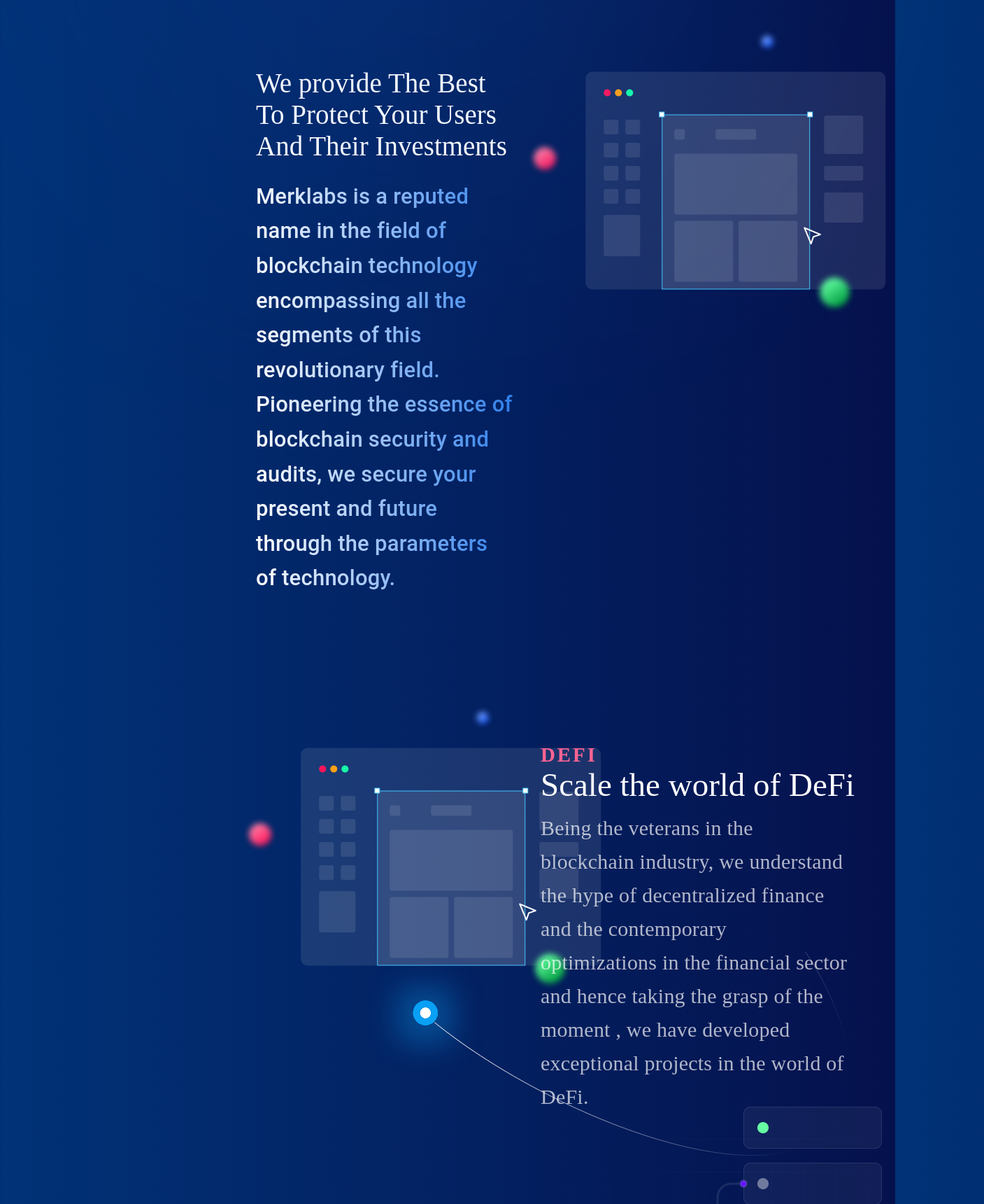
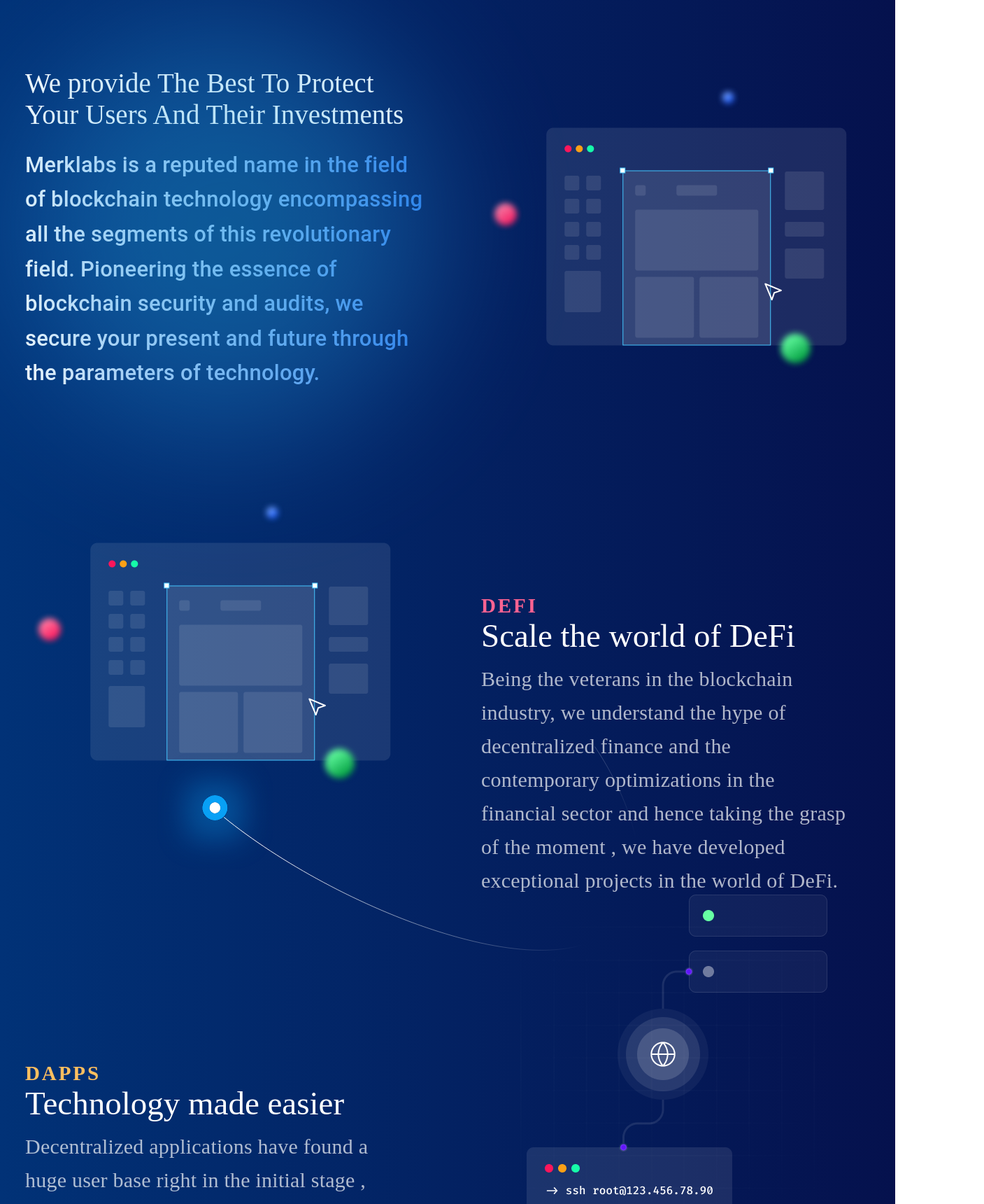
Before and after one commit to omarali18/bird-software-solutions-task, a React (Create React App) app: page / in a window 1280 px wide. Shown: the part 500-2220 px from the top of the page at 70% size, 1407 px wide, since content can reach past the window. Built offline with nearby package versions, Linux system fonts and the light colour scheme.

Commit message:
responsive

```diff
--- a/src/components/Audit.css
+++ b/src/components/Audit.css
@@ -14,3 +14,22 @@
     top: -40px;
     right: 80px;
 }
+@media only screen and (max-width: 600px)  {
+    .nionTwo{
+        /* margin-left: 180px; */
+        position: relative;
+    }
+    .link2{
+        position: absolute;
+        left: 0;
+        /* right: 90px; */
+        top: -46px
+        /* bottom: 5px; */
+    }
+    .neon2{
+        position: absolute;
+        top: -40px;
+        right: 0;
+    }
+
+}
--- a/src/components/Audit.js
+++ b/src/components/Audit.js
@@ -10,17 +10,17 @@ import expert from "../images/expert.png"
 
 const Audit = () => {
     return (
-        <Box sx={{ flexGrow: 1, mt:20, ml:"250px"}}>
-        <Grid container spacing={{ xs: 2, md: 3 }} columns={{ xs: 4, sm: 8, md: 12 }}>
+        <Box sx={{ flexGrow: 1, mt:20}}>
+        <Grid container spacing={{ xs: 2, md: 3 }} columns={{ xs: 4, sm: 8, md: 12, lg:12 }}>
 
-            <Grid  xs={2} sm={4} md={6} sx={{paddingLeft:"120px"}}>
+            <Grid  xs={4} sm={8} md={12} lg={6} className="centerAlign">
               <Box>
                 <img src={topImg} alt="" />
 
               </Box>
             </Grid>
 
-            <Grid xs={2} sm={4} md={6}  >
+            <Grid xs={4} sm={8} md={12} lg={6} sx={{pl:{ xs:5}}} >
              <Box className="we-provide">
               <Box>
 
@@ -36,18 +36,18 @@ const Audit = () => {
             </Grid>
 
             <Box sx={{ mt:6}}>
-                <Grid container spacing={{ xs: 2, md: 3 }} columns={{ xs: 4, sm: 8, md: 12 }}>
-                    <Grid xs={2} sm={4} md={8} sx={{mt:20, paddingLeft:"120px"}} >
+                <Grid container spacing={{ xs: 2, md: 3 }} columns={{ xs: 4, sm: 8, md: 12, lg:12 }}>
+                    <Grid xs={4} sm={8} md={12} lg={6} sx={{mt:20, pl:{ xs:8}}}  >
                         <Box className="we-provide">
                             <Box>
                                 <Typography sx={{fontSize:"29px", fontWeight: 600, lineHeight: "32px", letterSpacing: "0.1em", color:"#618DFF", fontFamily: 'Montserrat',fontStyle: "normal"}} variant="">Expert</Typography> <br />
                                 <Typography sx={{fontSize:"49px", lineHeight: "60px", color:"white", fontFamily: 'Montserrat'}} variant="h3">Expert Review</Typography>
-                                <Typography sx={{paddingTop:"10px", color:"rgba(255, 255, 255, 0.69)", fontSize:"30px", fontFamily: 'Montserrat',fontStyle: "normal", marginRight:"47px"}} variant='h6'>Experience the guidance of various trained professionals and developers who are with you at every phase of your projects. We not only develop your project but also give out the best recommendations for turning it into a huge success</Typography>
+                                <Typography sx={{paddingTop:"10px", color:"rgba(255, 255, 255, 0.69)", fontSize:"30px", fontFamily: 'Montserrat',fontStyle: "normal", marginRight:"47px"}} variant='h6'>Experience the guidance of various trained professionals and developers who are with you at every phase of your projects. We not only develop your project but also give out the best recommendations for turning it into a huge success.</Typography>
                             </Box>
                         </Box>
                     </Grid>
 
-                    <Grid  xs={2} sm={4} md={4} sx={{mt:20 }}>
+                    <Grid  xs={4} sm={8} md={12} lg={6} sx={{mt:{lg:20, md:10, sm:8, xs:5} }} className="centerAlign">
                         <Box>
                             <img src={expert} alt="" />
                         </Box>
--- a/src/components/DefiCompo.css
+++ b/src/components/DefiCompo.css
@@ -10,3 +10,19 @@
     left: 94px;
     top: -60px
 }
+
+@media only screen and (max-width: 600px)  {
+    .nionOne{
+        margin-left: 100px;
+        position: relative;
+    }
+    .neon1{
+        margin-top: -50px;
+    }
+    .link1{
+        position: absolute;
+        left: 0;
+        top: 0
+    }
+
+}
--- a/src/components/DefiCompo.js
+++ b/src/components/DefiCompo.js
@@ -10,10 +10,10 @@ import dappa from "../images/dappa.png"
 
 const DefiCompo = () => {
     return (
-        <Box sx={{ flexGrow: 1, mt:20, ml:"250px"}}>
-        <Grid container spacing={{ xs: 2, md: 3 }} columns={{ xs: 4, sm: 8, md: 12 }}>
+        <Box sx={{ flexGrow: 1, mt:20}}>
+        <Grid container spacing={{ xs: 2, md: 3 }} columns={{ xs: 4, sm: 8, md: 12, lg:12 }}>
 
-            <Grid  xs={2} sm={4} md={6} sx={{paddingLeft:"120px"}}>
+            <Grid xs={4} sm={8} md={12} lg={6} sx={{display:"flex", justifyContent:"center"}} className="centerAlign">
               <Box>
                 <img src={topImg} alt="" />
                 <div className='nionOne'>
@@ -23,7 +23,7 @@ const DefiCompo = () => {
               </Box>
             </Grid>
 
-            <Grid xs={2} sm={4} md={6}  >
+            <Grid xs={4} sm={8} md={12} lg={6} sx={{pl:{ xs:5}, pt:{lg:10}}} >
              <Box className="we-provide">
               <Box>
                 <Typography sx={{fontSize:"29px", fontWeight: 600, lineHeight: "32px", letterSpacing: "0.1em", color:"#FF6392", fontFamily: 'Montserrat',fontStyle: "normal"}} variant="">DEFI</Typography> <br />
@@ -35,7 +35,7 @@ const DefiCompo = () => {
 
 
 
-            <Grid xs={2} sm={4} md={6} sx={{mt:20, paddingLeft:"120px"}} >
+            <Grid xs={4} sm={8} md={12} lg={6} sx={{mt:{lg:20}, pl:{xs:5}}} >
              <Box className="we-provide">
               <Box>
                 <Typography sx={{fontSize:"29px", fontWeight: 600, lineHeight: "32px", letterSpacing: "0.1em", color:"#FFBF5F", fontFamily: 'Montserrat',fontStyle: "normal"}} variant="">DAPPS</Typography> <br />
@@ -45,7 +45,7 @@ const DefiCompo = () => {
              </Box>
             </Grid>
 
-            <Grid  xs={2} sm={4} md={6} sx={{ mt:"-30px"}}>
+            <Grid  xs={4} sm={8} md={12} lg={6} sx={{ mt:{lg:"-3vh"}}} className="centerAlign">
               <Box>
                 <img src={dappa} alt="" />
               </Box>
--- a/src/components/SmartContract.js
+++ b/src/components/SmartContract.js
@@ -10,10 +10,10 @@ import launchpad from "../images/launchpad.png"
 
 const SmartContract = () => {
     return (
-        <Box sx={{ flexGrow: 1, mt:20, ml:"250px"}}>
-        <Grid container spacing={{ xs: 2, md: 3 }} columns={{ xs: 4, sm: 8, md: 12 }}>
+        <Box sx={{ flexGrow: 1, mt:20}}>
+        <Grid container spacing={{ xs: 2, md: 3 }} columns={{ xs: 4, sm: 8, md: 12, lg:12 }}>
 
-            <Grid  xs={2} sm={4} md={6} sx={{paddingLeft:"120px", mt:'-120px'}}>
+            <Grid xs={4} sm={8} md={12} lg={6} sx={{paddingLeft:"120px", mt:'-120px'}}className="centerAlign">
               <Box>
                 <img src={smartC} alt="" />
                 <div className='nionOne'>
@@ -23,19 +23,19 @@ const SmartContract = () => {
               </Box>
             </Grid>
 
-            <Grid xs={2} sm={4} md={6}  >
-             <Box className="we-provide" sx={{mr:20, marginTop:"60px"}}>
+            <Grid xs={4} sm={8} md={12} lg={6} sx={{pl:{ xs:8}}} >
+             <Box className="we-provide" sx={{ marginTop:"60px"}}>
               <Box>
                 <Typography sx={{fontSize:"29px", fontWeight: 600, lineHeight: "32px", letterSpacing: "0.1em", color:"#FFBF5F", fontFamily: 'Montserrat',fontStyle: "normal"}} variant="">SMART CONTRACT</Typography> <br />
                 <Typography sx={{fontSize:"49px", lineHeight: "60px", color:"white", fontFamily: 'Montserrat'}} variant="h3">Experience the Revolution</Typography>
-                <Typography sx={{paddingTop:"10px", color:"rgba(255, 255, 255, 0.69)", fontSize:"30px", lineHeight: "46px", fontFamily: 'Montserrat',fontStyle: "normal", marginRight:"30px"}} variant='h6'>Merklabs has efficient developers with exceptional coding skills that can create any type of smart contract you desire and with scalable and secure code. You desire, we create it for you.</Typography>
+                <Typography sx={{paddingTop:"10px", color:"rgba(255, 255, 255, 0.69)", fontSize:"30px", lineHeight: "46px", fontFamily: 'Montserrat',fontStyle: "normal", marginRight:"47px"}} variant='h6'>Merklabs has efficient developers with exceptional coding skills that can create any type of smart contract you desire and with scalable and secure code. You desire, we create it for you.</Typography>
               </Box>
              </Box>
             </Grid>
 
 
 
-            <Grid xs={2} sm={4} md={6} sx={{mt:20, paddingLeft:"120px"}} >
+            <Grid xs={4} sm={8} md={12} lg={6} sx={{mt:20, pl:{ xs:8}}} >
              <Box className="we-provide">
               <Box>
                 <Typography sx={{fontSize:"29px", fontWeight: 600, lineHeight: "32px", letterSpacing: "0.1em", color:"#4EFFBF", fontFamily: 'Montserrat',fontStyle: "normal"}} variant="">LAUNCHPAD</Typography> <br />
@@ -45,8 +45,8 @@ const SmartContract = () => {
              </Box>
             </Grid>
 
-            <Grid  xs={2} sm={4} md={6} >
-              <Box sx={{ml:"30px"}}>
+            <Grid  xs={4} sm={8} md={12} lg={6} className="centerAlign" >
+              <Box sx={{ml:{lg:"30px"}}}>
                 <img src={launchpad} alt="" />
               </Box>
             </Grid>
--- a/src/components/WeProvide.css
+++ b/src/components/WeProvide.css
@@ -1,4 +1,5 @@
 .we-provide{
+  position: relative;
  padding: 20px;
  margin-top: 35px;
  font-family: 'Montserrat';
@@ -16,11 +17,21 @@
   border-radius: 50%;
   position: absolute;
   width: 600px;
-  height:400px;
-  left: 269px;
-  top: 147px;
-  background-image: linear-gradient(to left, #1FC3E7 , #1F34E7  );
-  /* background-color: red; */
+  height: 600px;
+  transform: translate(-50%, -50%);
+  left: 50%;
+  top: 50%;
+  background-image: radial-gradient(circle at 50% 50%, #1FC3E7 , #2F7FEB  );
+  /* background-repeat: ; */
   opacity: 0.35;
-  filter: blur(250px);
+  filter: blur(100px);
 }
+.centerAlign{
+  display: flex;
+  justify-content: center;
+}
+@media only screen and (max-width: 600px)  {
+    .centerAlign img{
+        width: 400px;
+    }
+}
--- a/src/components/WeProvide.js
+++ b/src/components/WeProvide.js
@@ -9,10 +9,10 @@ import topImg from "../images/defi.png"
 
 const WeProvide = () => {
     return (
-        <Box sx={{ flexGrow: 1, mt:10, ml:"250px"}}>
-        <Grid container spacing={{ xs: 2, md: 3 }} columns={{ xs: 4, sm: 8, md: 12 }}>
+        <Box sx={{ flexGrow: 1, mt:10}}>
+        <Grid container spacing={{ xs: 2, md: 3 }} columns={{ xs: 4, sm: 8, md: 12, lg:12 }}>
 
-            <Grid xs={2} sm={4} md={6} sx={{paddingLeft:"120px"}} >
+            <Grid xs={4} sm={8} md={12} lg={6} sx={{pl:{ xs:5}}} >
              <Box className="we-provide">
               <Box>
                 <Typography sx={{fontSize:"39px", color:"white"}} variant="">We provide The Best To Protect Your Users And Their Investments</Typography>
@@ -21,7 +21,7 @@ const WeProvide = () => {
               </Box>
              </Box>
             </Grid>
-            <Grid  xs={2} sm={4} md={6} >
+            <Grid  xs={4} sm={8} md={12} lg={6} sx={{mt:{md:10, sm:10, xs:10}, w:{xs:50}}} className="centerAlign" >
               <Box>
                 <img src={topImg} alt="" />
               </Box>
--- a/src/index.css
+++ b/src/index.css
@@ -7,6 +7,7 @@ body {
   -webkit-font-smoothing: antialiased;
   -moz-osx-font-smoothing: grayscale;
   background-image: linear-gradient(to right, #013277, #05114d);
+  background-repeat: no-repeat;
 }
 
 code {
```
Also changed, not shown: src/images/Glass.png (added).
